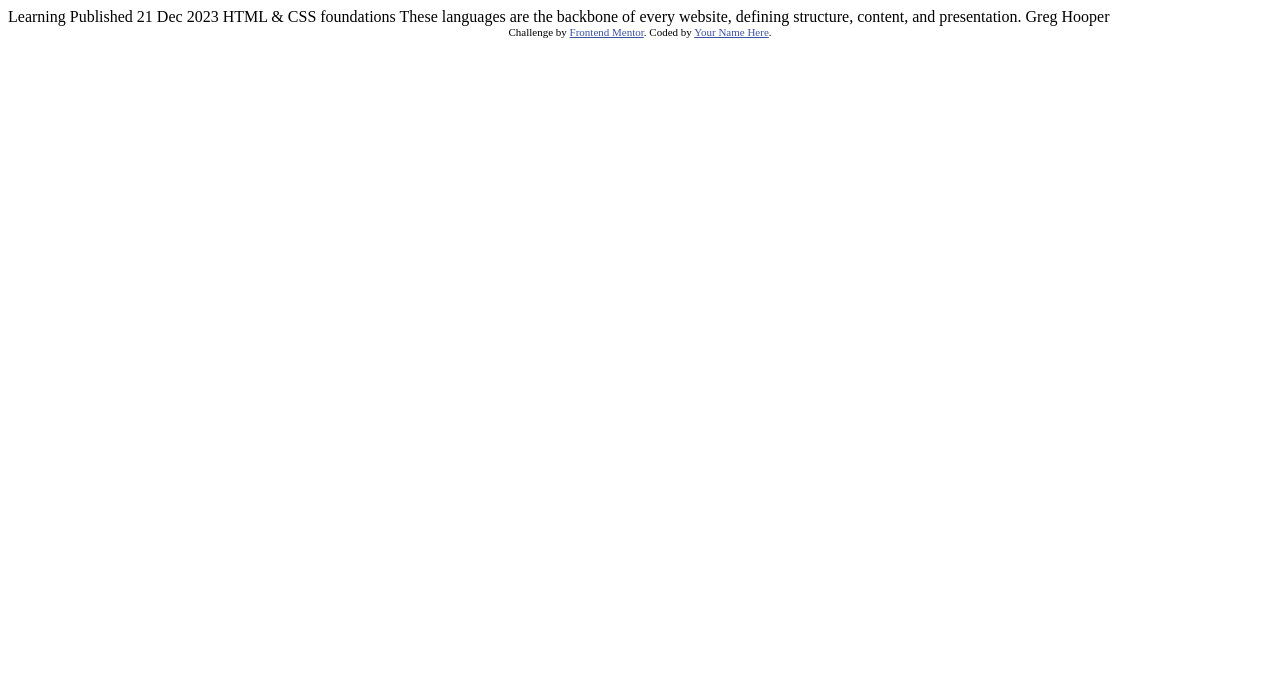
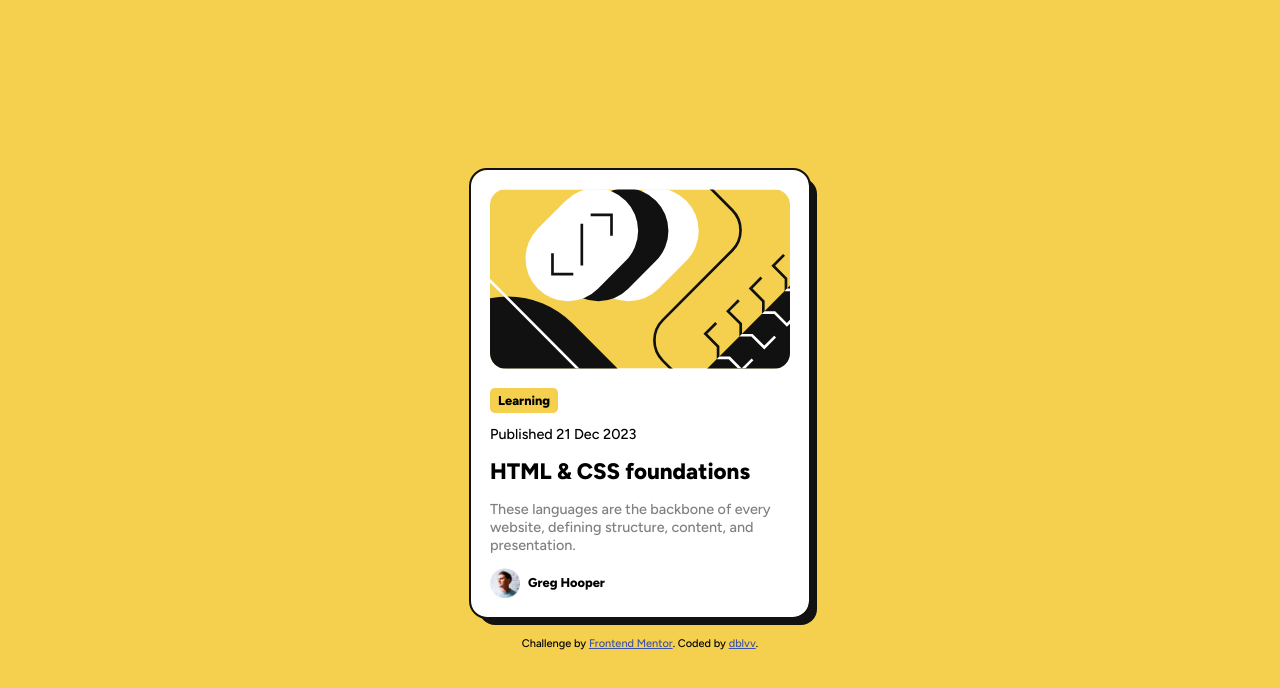
Before and after one commit to dblvv/blog-preview-card, a plain HTML site: page index.html in a window 1280 px wide. Drawn offline with Linux system fonts and the light colour scheme.

Commit message:
initial work

```diff
--- a/index.html
+++ b/index.html
@@ -1,34 +1,46 @@
 <!DOCTYPE html>
 <html lang="en">
+
 <head>
     <meta charset="UTF-8">
-  <meta name="viewport" content="width=device-width, initial-scale=1.0"> <!-- displays site properly based on user's device -->
+    <meta name="viewport" content="width=device-width, initial-scale=1.0">
+    <!-- displays site properly based on user's device -->
 
     <link rel="icon" type="image/png" sizes="32x32" href="./assets/images/favicon-32x32.png">
 
     <title>Frontend Mentor | Blog preview card</title>
 
     <!-- Feel free to remove these styles or customise in your own stylesheet 👍 -->
-  <style>
-    .attribution { font-size: 11px; text-align: center; }
-    .attribution a { color: hsl(228, 45%, 44%); }
-  </style>
+    <link rel="stylesheet" type="text/css" href="style.css">
+
+    <link rel="preconnect" href="https://fonts.googleapis.com">
+    <link rel="preconnect" href="https://fonts.gstatic.com" crossorigin>
+    <link href="https://fonts.googleapis.com/css2?family=Figtree:ital,wght@0,300..900;1,300..900&display=swap"
+        rel="stylesheet">
 </head>
+
 <body>
+    <main>
+        <img src="assets/images/illustration-article.svg" alt="illustration">
+        <div class="tag"><h3>Learning</h3></div>
 
-  Learning
+        <h2>Published 21 Dec 2023</h2>
 
-  Published 21 Dec 2023
+        <h1>HTML & CSS foundations</h1>
 
-  HTML & CSS foundations
+        <p>These languages are the backbone of every website, defining structure, content, and presentation.</p>
 
-  These languages are the backbone of every website, defining structure, content, and presentation.
+        <footer>
+            <img src="assets/images/image-avatar.webp" alt="author's avatar">
+            <h3>Greg Hooper</h3>
+        </footer>
 
-  Greg Hooper
+    </main>
 
     <div class="attribution">
         Challenge by <a href="https://www.frontendmentor.io?ref=challenge" target="_blank">Frontend Mentor</a>.
-    Coded by <a href="#">Your Name Here</a>.
+        Coded by <a href="https://github.com/dblvv">dblvv</a>.
     </div>
 </body>
+
 </html>
--- /dev/null
+++ b/style.css
@@ -0,0 +1,86 @@
+html,
+body {
+    margin: 0;
+    padding: 0;
+}
+
+body {
+    background-color: hsl(47, 88%, 63%);
+
+    display: flex;
+    flex-direction: column;
+    justify-content: center;
+    align-items: center;
+
+    height: 100vh;
+    font-family: "Figtree";
+    font-weight: 500;
+    font-size: 16px;
+}
+
+main {
+    background-color: hsl(0, 0%, 100%);
+    border-radius: 1rem;
+    outline: hsl(0, 0%, 7%) solid 2px;
+
+    padding: 1.2rem;
+    max-width: 300px;
+    box-shadow: 8px 8px hsl(0, 0%, 7%);
+
+    margin: 20px;
+}
+
+.tag {
+    background-color: hsl(47, 88%, 63%);
+    border-radius: 0.3rem;
+    width: max-content;
+    padding: 5px 8px;
+}
+
+main>img {
+    width: 100%;
+    border-radius: 1rem;
+    margin-bottom: 15px;
+}
+
+h1 {
+    font-weight: 800;
+    font-size: 1.4rem;
+}
+
+h2 {
+    font-weight: 500;
+    font-size: 0.9rem;
+}
+
+
+h3 {
+    font-weight: 800;
+    font-size: 0.8rem;
+    margin: 0;
+}
+
+p {
+    font-size: 0.9rem;
+    color: hsl(0, 0%, 50%);
+}
+
+footer {
+    display: flex;
+    align-items: center;
+    gap: 8px;
+}
+
+footer>img {
+    width: 30px;
+    height: 30px;
+}
+
+.attribution {
+    font-size: 11px;
+    text-align: center;
+}
+
+.attribution a {
+    color: hsl(228, 45%, 44%);
+}
```
Lines whose indentation alone changed are shown as unchanged.
